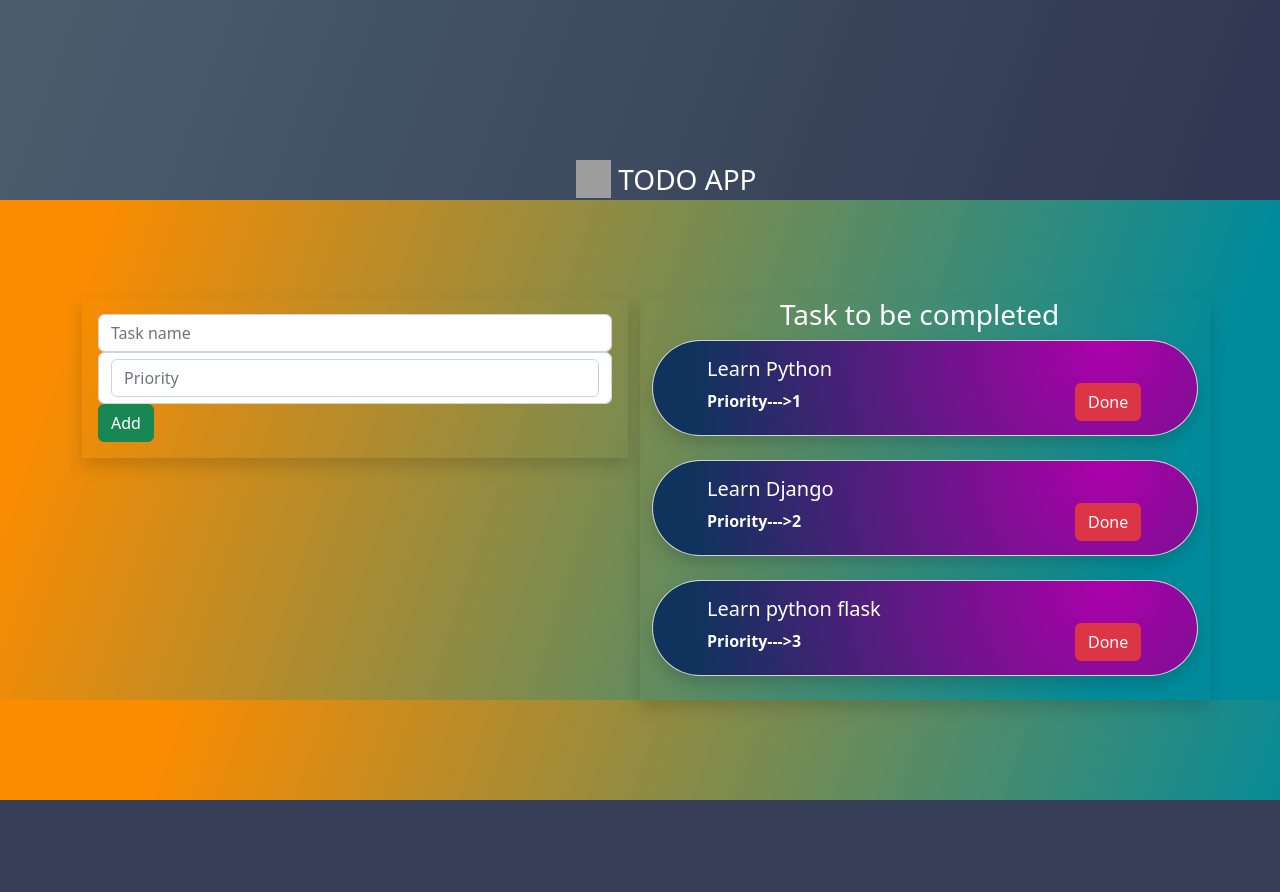
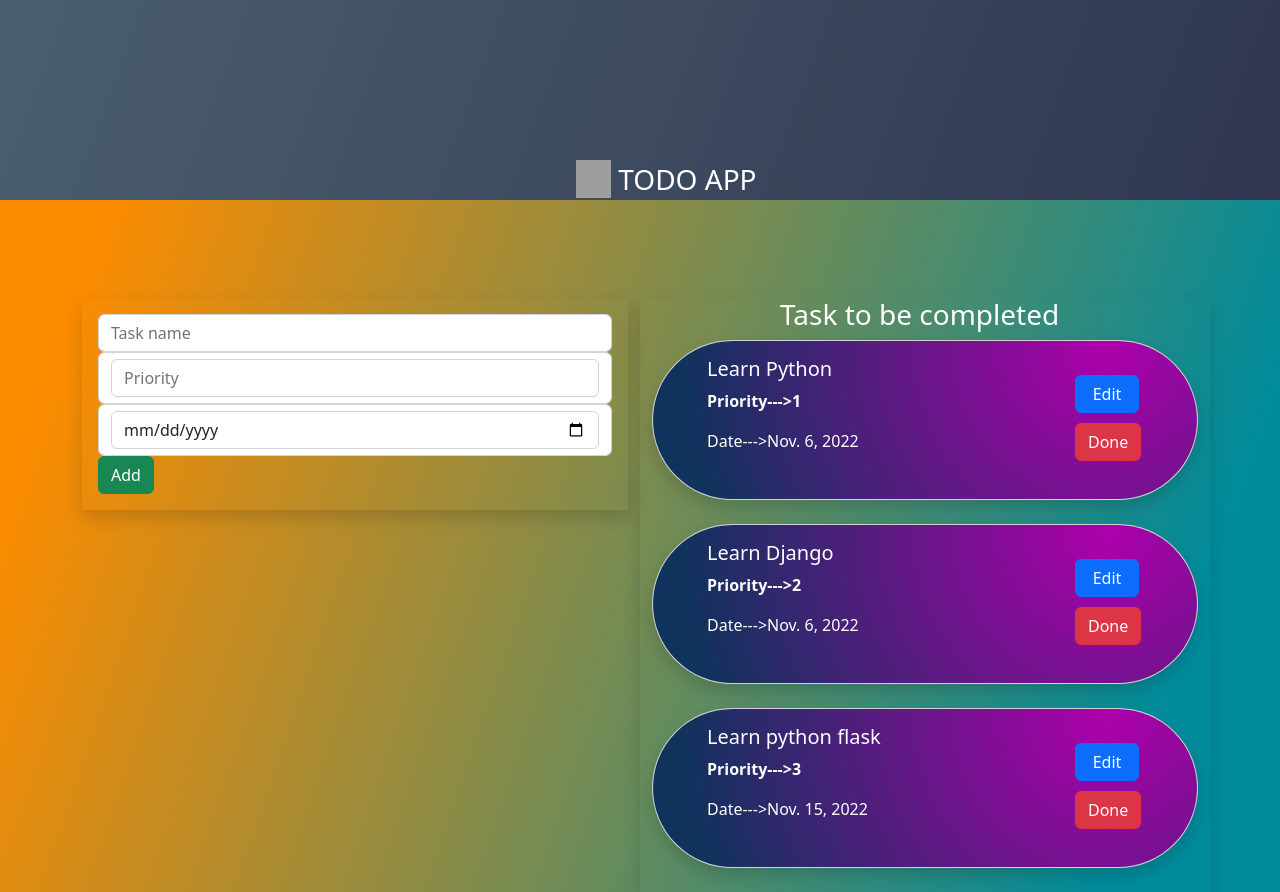
Before and after one commit to A-athul-A/Django-Todo-app, a Django app: page / in a window 1280 px wide. Before the commit the page ends 800 px from the top, so only its background shows below. Run offline with Django 4.2, Linux system fonts and the light colour scheme; data comes from the database, SQL or seed files in the repository; both versions use the stored data as it was after the commit; grey boxes are pictures that could not be loaded.

Commit message:
Edit button and function added

```diff
--- a/TodoApp/models.py
+++ b/TodoApp/models.py
@@ -4,6 +4,7 @@ from django.db import models
 class Task(models.Model):
    name = models.CharField(max_length=250)
    priority = models.IntegerField()
+   date = models.DateField()
 
    def __str__(self):
         return self.name
--- a/TodoApp/urls.py
+++ b/TodoApp/urls.py
@@ -4,5 +4,6 @@ from django.urls import path
 urlpatterns = [
 
     path('',views.home,name='home'),
-    path('/delete/<int:taskId>/',views.delete,name='delete'),
+    path('delete/<int:taskId>/',views.delete,name='delete'),
+    path('update/<int:taskId>/',views.update,name='update'),
 ]
--- a/TodoApp/views.py
+++ b/TodoApp/views.py
@@ -1,5 +1,6 @@
 from django.shortcuts import redirect, render
 from . models import Task
+from . forms import TodoFrom
 
 
 # Create your views here.
@@ -8,7 +9,8 @@ def home(request):
     if request.method == "POST":
         name = request.POST.get('task','')
         priority = request.POST.get('priority','')
-        task = Task(name=name,priority=priority)
+        date = request.POST.get('date','')
+        task = Task(name=name,priority=priority,date=date)
         task.save()
     return render(request,'home.html',{'task':viewTask})
 
@@ -21,3 +23,11 @@ def delete(request,taskId):
         task.delete()
         return redirect('/')
     return render(request,'delete.html')
+
+def update(request,taskId):
+    task = Task.objects.get(id=taskId)
+    uf = TodoFrom(request.POST or None, instance=task)
+    if uf.is_valid():
+        uf.save()
+        return redirect('/')
+    return render(request,'edit.html',{'uf':uf, 'task':task})
--- a/templates/home.html
+++ b/templates/home.html
@@ -38,6 +38,13 @@
             name="priority"
             placeholder="Priority"/>
         </div>
+        <div class="form-control">
+          <input
+            type="date"
+            class="form-control"
+            name="date"
+          />
+        </div>
         <input type="submit" value="Add" class="btn btn-success" />
       </form>
     </div>
@@ -46,15 +53,22 @@
     <div class="col-md-6 shadow" id="task">
       <h3>Task to be completed</h3>
       {% for tsk in task %}
-      <div class="card shadow" style="border-radius: 9rem; height: 6rem">
+      <div class="card shadow" style="border-radius: 9rem; height: 10rem">
         <div class="card-body" style="color: white; padding-left: 54px">
           <h5 class="card-titile">{{tsk.name}}</h5>
           <p><b>Priority--->{{tsk.priority}}</b></p>
+          <p>Date--->{{tsk.date}}</p>
           <a
             class="btn btn-danger"
             style="margin-left: 23rem; margin-top: -5rem"
             href="{% url 'delete' tsk.id %}">
             Done
+          </a>
+          <a
+            class="btn btn-primary"
+            style="margin-left: 23rem;margin-top: -14rem;width: 64px;"
+            href="{% url 'update' tsk.id %}">
+            Edit
           </a>
         </div>
       </div>
```
Also changed, not shown: TodoApp/forms.py (added, +7 -0 lines), templates/edit.html (added, +8 -0 lines), TodoApp/migrations/0003_task_date.py (added), db.sqlite3.
